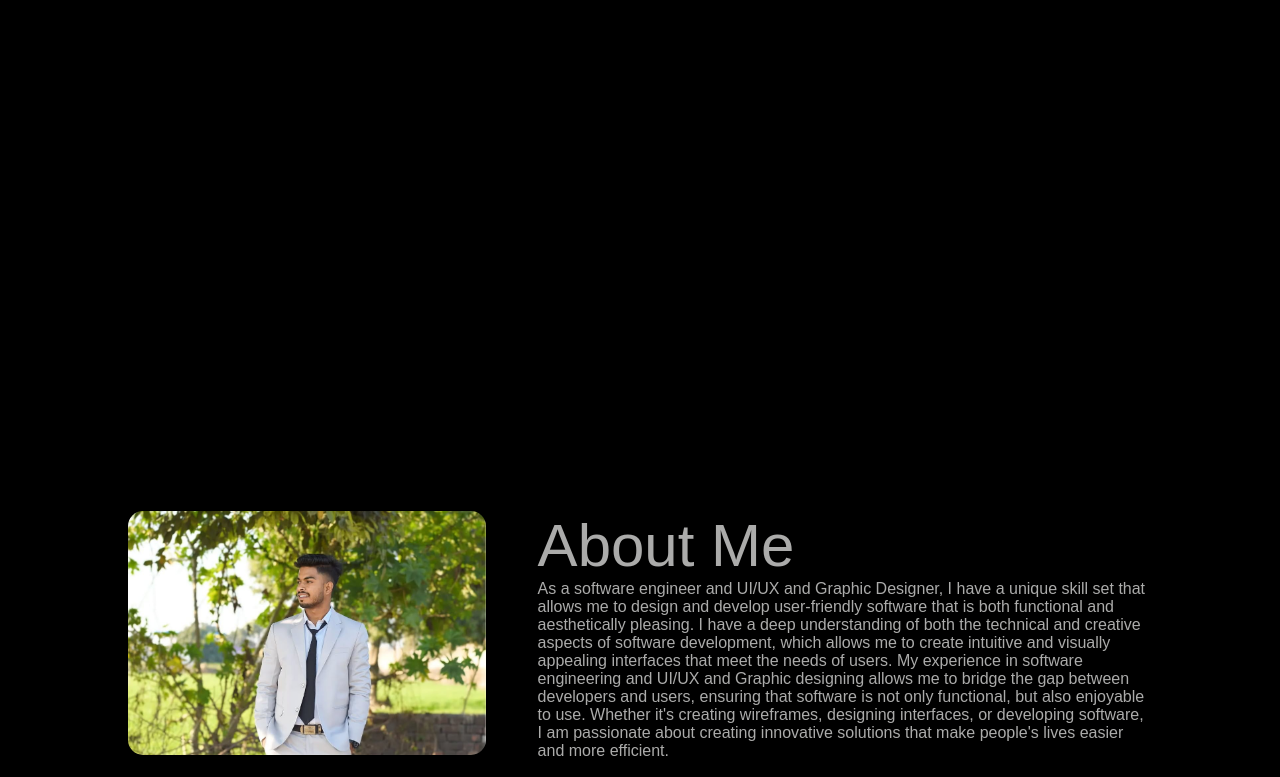
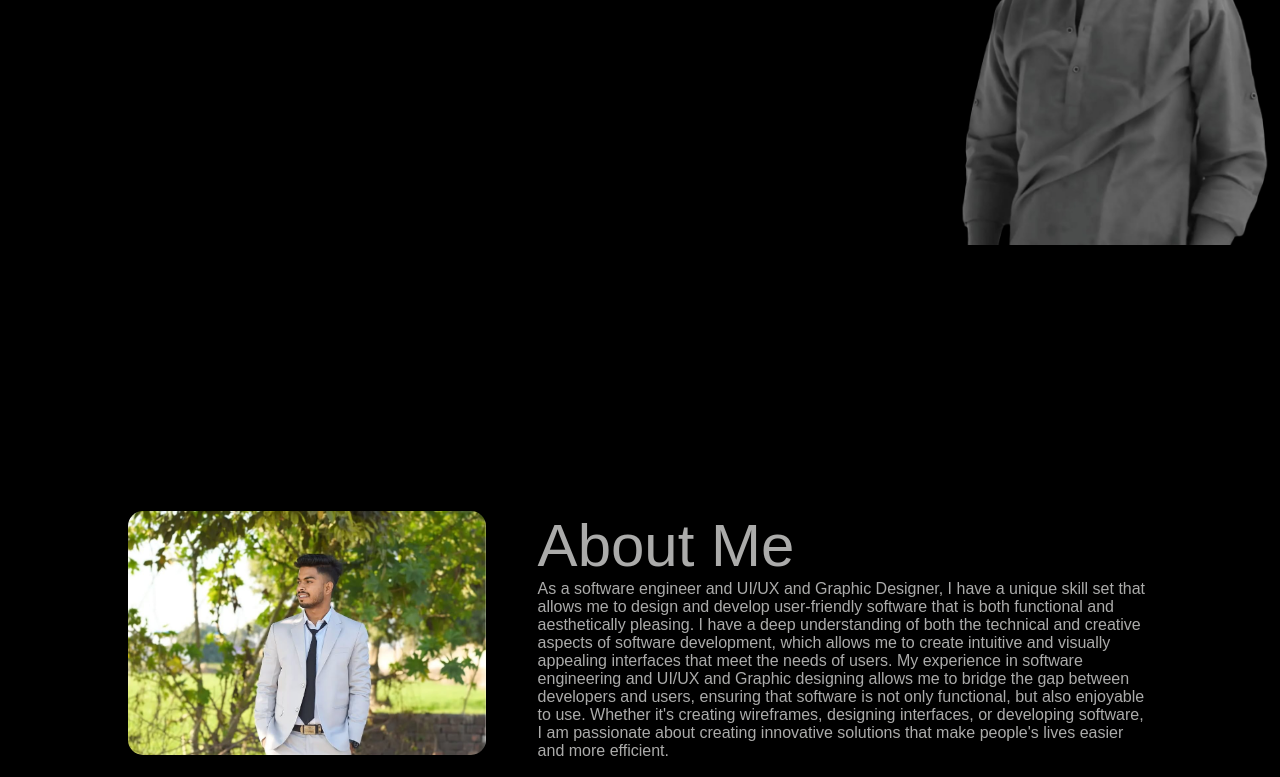
Before and after one commit to devanshkumarsh/Portfolio, a plain HTML site: page index.html in a window 1280 px wide. Shown: the part 399-1176 px from the top of the page. Drawn offline with Linux system fonts and the light colour scheme.

Commit message:
Update style.css

```diff
--- a/style.css
+++ b/style.css
@@ -17,7 +17,7 @@ body {
 #header {
     width: 100%;
     height: 100vh;
-    background-image: url(images/me.png);
+    background-image: url(me.png);
     background-size: cover;
     background-size: 25%;
     background-repeat: no-repeat;
```
